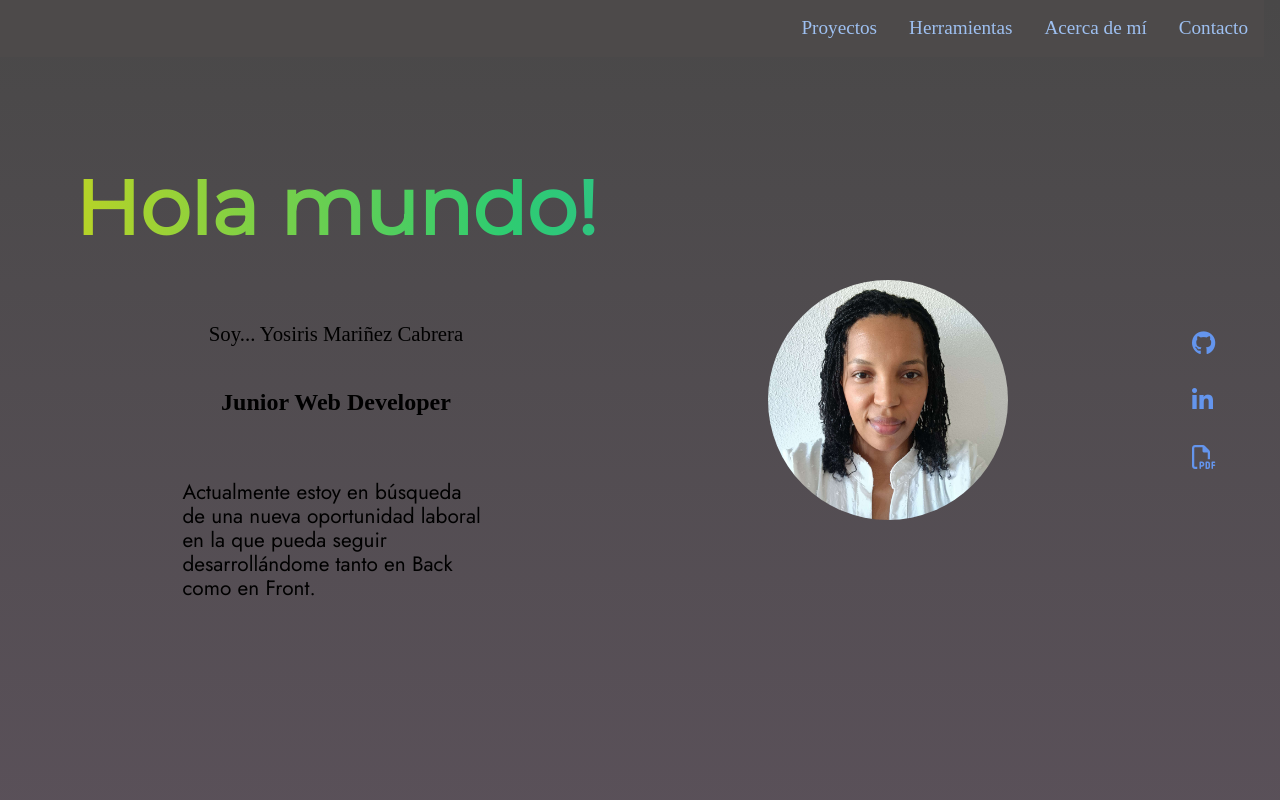
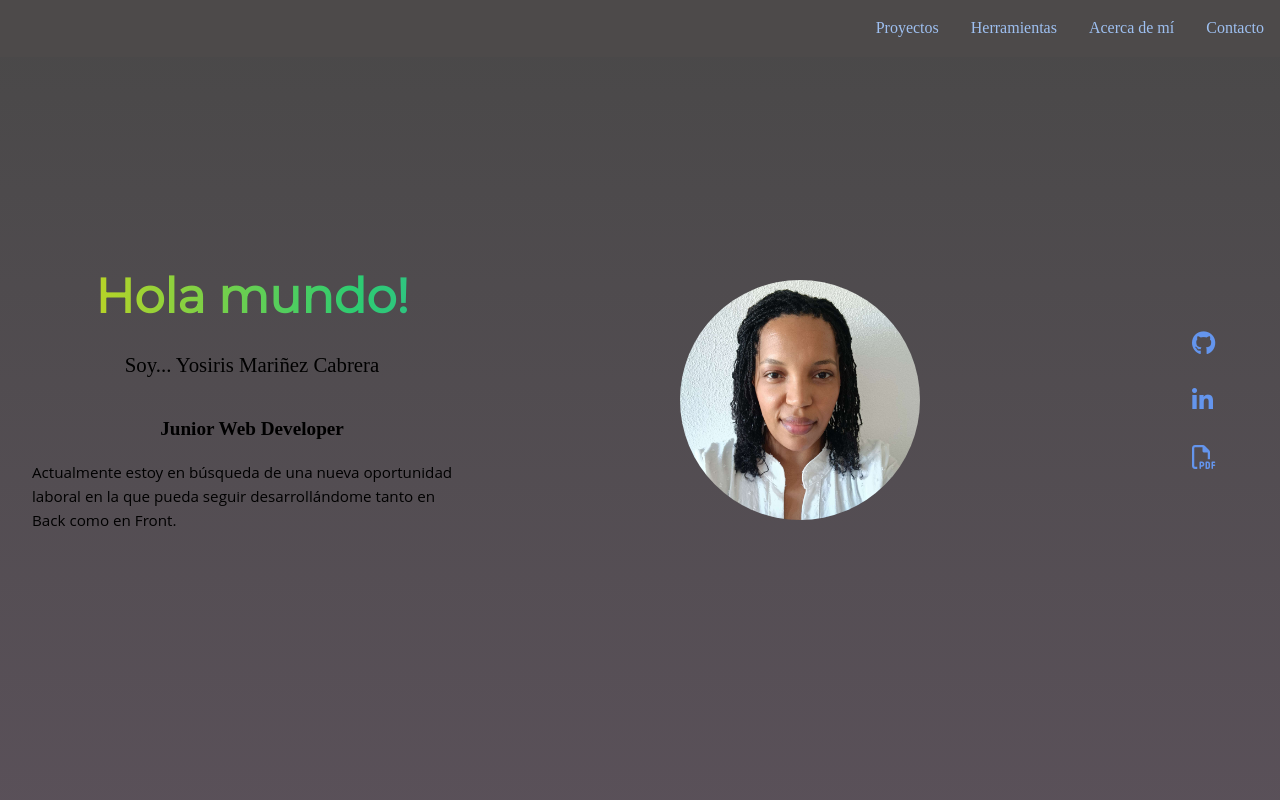
Before and after one commit to yosiris-m/portfolio, a React (Create React App) app: page / in a window 1280 px wide. Shown: the top 800 px of the page. Built offline with nearby package versions, Linux system fonts and the light colour scheme.

Commit message:
refactor: update styles

```diff
--- a/src/Component/Header/Header.js
+++ b/src/Component/Header/Header.js
@@ -1,12 +1,11 @@
 import styles from "./Header.module.scss";
 import photo from "../../images/yosi_photo.jpg";
 import LinkContact from "../main/Contact/LinksContact";
-import NavBar from "./NavBar";
 
 function Header() {
   return (
     <>
-      <NavBar />
+
       <section className={styles.headerBox} id="inicio">
         <div className={styles.hero}>
           <div className={styles.titlename}>
@@ -16,13 +15,14 @@ function Header() {
               <p className={styles.webTitle}>
                 <strong>Junior Web Developer</strong>
               </p>
-              <p className={styles.job}>
+              <span className={styles.job}>
                 Actualmente estoy en búsqueda de una nueva oportunidad laboral
                 en la que pueda seguir desarrollándome tanto en Back como en
                 Front.
-              </p>
+              </span>
             </div>
             <img className={styles.photo} src={photo} alt="Yosiris face" />
+
           </div>
 
 
--- a/src/Component/Header/Header.module.scss
+++ b/src/Component/Header/Header.module.scss
@@ -13,19 +13,18 @@
 
   display: flex;
   flex-direction: column;
-  justify-content: center;
+  justify-content: start;
   align-items: center;
- // margin-top: 6rem;
   height: 100vh;
   background: radial-gradient(circle, gray);
   position: relative;
   min-height: 34rem;
 
   @media all and (min-width: 768px) {
-    max-width: 80%;
+    min-width: 60rem;
     margin-top: 0;
     flex-direction: row;
-    margin: 0 1rem 0 1rem;
+    margin: 0 0 0 1rem;
 
   }
 
@@ -59,14 +58,14 @@
 
 }
 .webTitle{
-  font-size: 1.5rem;
+  font-size: 1.2rem;
 }
 
 
 .title {
   margin-top: 0;
   padding-top: 1rem;
-  margin-bottom: 1.6rem;
+  margin-bottom: 1rem;
   font-size: 2rem;
   font-family: $font-title;
   color: transparent;
@@ -76,8 +75,8 @@
   background-size: 500%;
 
   @media all and (min-width: 768px) {
-    font-size: 5rem;
-     height: 5rem;
+    font-size: 3rem;
+     height: 2rem;
   }
 
 
@@ -98,7 +97,7 @@
   height: 15rem;
   width: 15rem;
   border-radius: 50%;
-  margin-left: 7rem;
+  margin-left: 8rem;
 
 }
 
@@ -108,6 +107,11 @@
    flex-direction: column;
    justify-content: center;
    align-items: center;
+
+   @media all and (min-width: 768px) {
+    margin-right: 5rem;
+    margin-left: 1rem;
+  }
 }
 .description {
   font-family: $font-family;
@@ -116,8 +120,9 @@
 
 .job {
   font-family: $font-family;
-  font-size: 1.3rem;
-  padding-top: 1.3rem;
+  font-size: 0.95rem;
+  font-family: 'Open Sans';
+  width: 27.5rem;
 }
 
 
--- a/src/Component/Header/NavBar.module.scss
+++ b/src/Component/Header/NavBar.module.scss
@@ -4,13 +4,14 @@
 .tols {
   display: flex;
   flex-direction: row;
+  background-color: rgb(77, 74, 74);
 
 }
 
 .linksBox {
   position: fixed;
   top: 0;
-  right: 1rem;
+  right: 0;
   z-index: 1;
   display: flex;
   flex-direction: row;
@@ -27,13 +28,13 @@
     border-bottom: 0.08rem solid transparent;
 
     @media all and (min-width: 768px) {
-      font-size: 1.2rem;
+      font-size: 1rem;
     }
   }
 
   & a:hover {
-    color: #000;
-    border-bottom-color: #000;
+    color: #ffffff;
+    border-bottom-color: #ffffff;
   }
 
 }
--- a/src/Component/main/Main.js
+++ b/src/Component/main/Main.js
@@ -3,10 +3,12 @@ import ProjectList from "./Projects/ProjectList";
 import AboutMe from "./AboutMe";
 import Contact from "./Contact/Contact";
 import Technology from "./Tecnology/Technology";
+import NavBar from "../Header/NavBar";
 
 function Main({ projectsList }) {
   return (
     <main className={styles.main}>
+      <NavBar />
       <h2 id="tools" className={styles.subtitle}>
         Tecnologías con las que he trabajado
       </h2>
```
